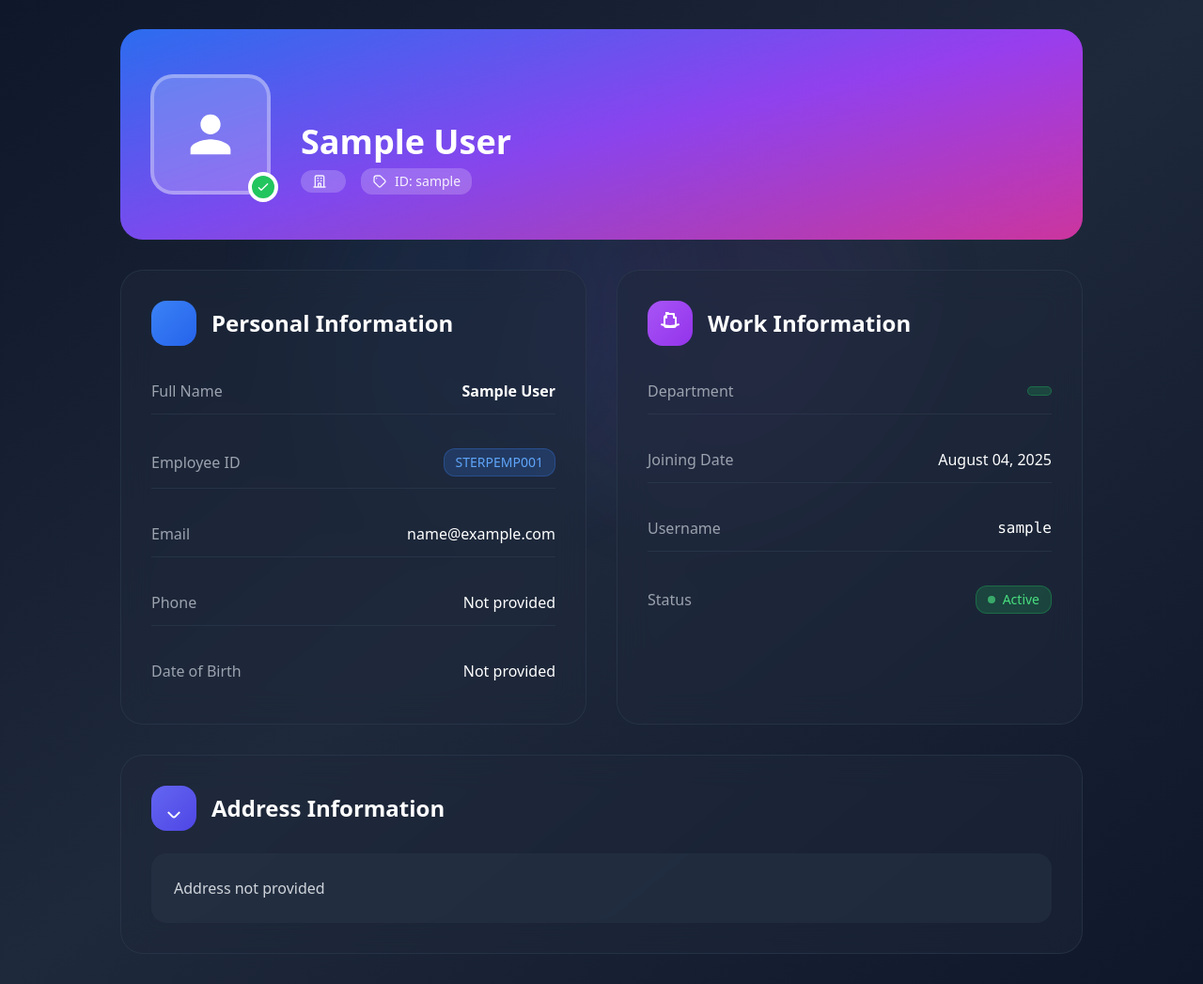
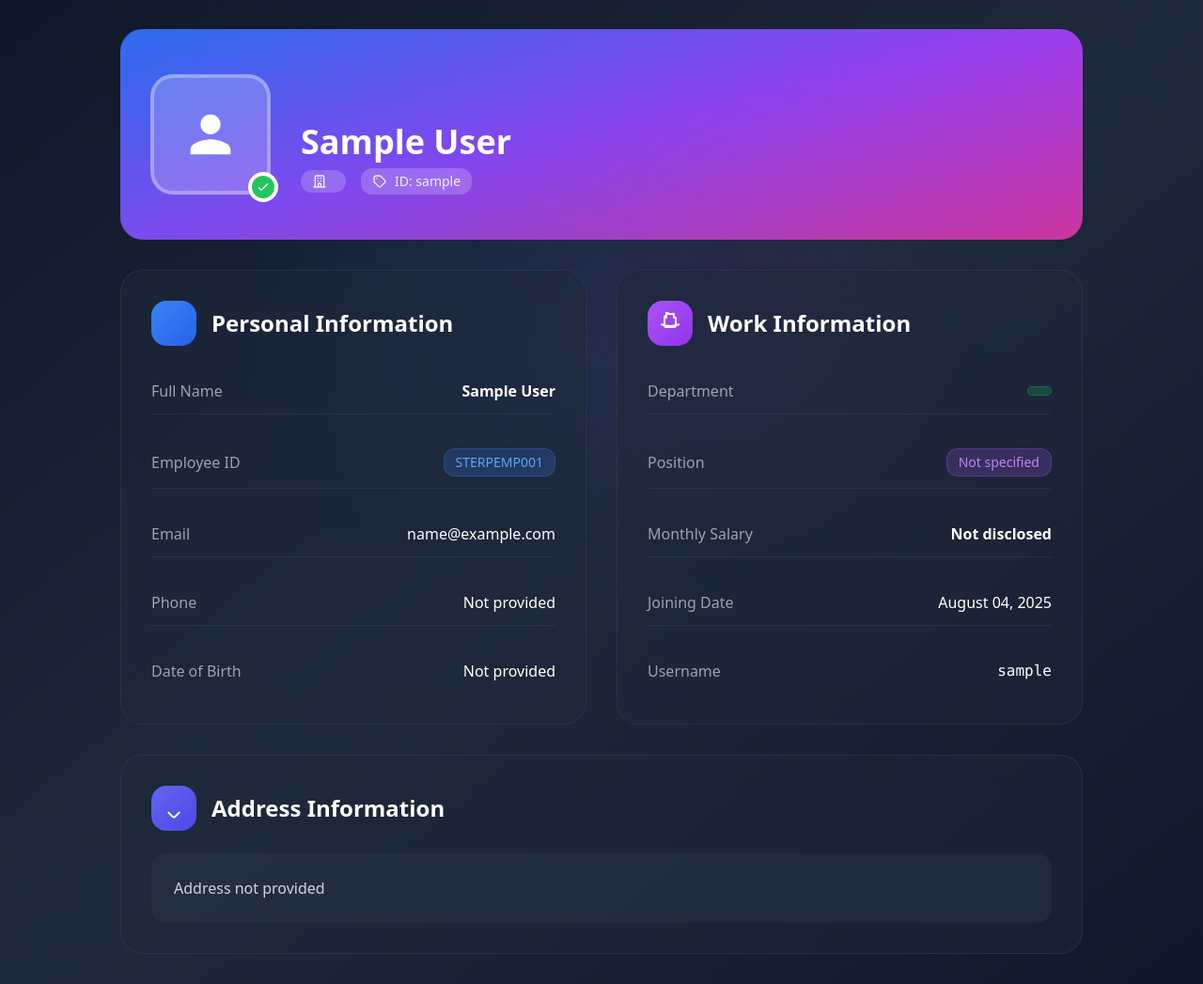
Before and after one commit to harshil-mistry/Sterp-Software-Portal, a Django app: page /profile/ in a window 1280 px wide. Shown: the part 66-1113 px from the top of the page at 94% size. Run offline with Django 5.2, Linux system fonts and the light colour scheme; the visitor is signed in with stand-in values (Sample User, id 1); some libraries are stand-ins or nearby versions.

Commit message:
Salary and designation added

```diff
--- a/users/forms.py
+++ b/users/forms.py
@@ -20,9 +20,11 @@
     class Meta:
         model = Employee
         fields = ['first_name', 'last_name', 'email',
-                 'date_of_birth', 'phone_number', 'address', 'department']
+                 'date_of_birth', 'phone_number', 'address', 'department', 'position', 'monthly_salary']
         widgets = {
-            'department': forms.Select(attrs={'class': 'mt-1 block w-full rounded-md border-gray-300 shadow-sm focus:border-blue-500 focus:ring-blue-500 sm:text-sm p-2'})
+            'department': forms.Select(attrs={'class': 'mt-1 block w-full rounded-md border-gray-300 shadow-sm focus:border-blue-500 focus:ring-blue-500 sm:text-sm p-2'}),
+            'position': forms.TextInput(attrs={'class': 'mt-1 block w-full rounded-md border-gray-300 shadow-sm focus:border-blue-500 focus:ring-blue-500 sm:text-sm p-2'}),
+            'monthly_salary': forms.NumberInput(attrs={'class': 'mt-1 block w-full rounded-md border-gray-300 shadow-sm focus:border-blue-500 focus:ring-blue-500 sm:text-sm p-2', 'step': '0.01'})
         }
 
     def generate_random_password(self):
--- a/users/models.py
+++ b/users/models.py
@@ -4,18 +4,19 @@
 class Employee(AbstractUser):
     DEPARTMENT_CHOICES = [
         ('IT', 'Information Technology'),
-        ('HR', 'Human Resources'),
         ('FIN', 'Finance'),
         ('MKT', 'Marketing'),
         ('OPS', 'Operations'),
         ('SALES', 'Sales'),
     ]
 
-    employee_id = models.CharField(max_length=20, unique=True, blank=True)
+    employee_id = models.CharField(max_length=10, unique=True, null=True, blank=True)
     date_of_birth = models.DateField(null=True, blank=True)
     phone_number = models.CharField(max_length=15, blank=True)
     address = models.TextField(blank=True)
     department = models.CharField(max_length=50, choices=DEPARTMENT_CHOICES, blank=True)
+    position = models.CharField(max_length=100, blank=True)  # Changed to text field
+    monthly_salary = models.DecimalField(max_digits=10, decimal_places=2, null=True, blank=True)
     joining_date = models.DateField(auto_now_add=True)
 
     def save(self, *args, **kwargs):
@@ -44,3 +45,17 @@
 
     def __str__(self):
         return f"{self.employee_id} - {self.get_full_name()}"
+        if last_employee and last_employee.employee_id:
+            # Extract the numeric part and increment
+            try:
+                last_number = int(last_employee.employee_id.replace('STERPEMP', ''))
+                next_number = last_number + 1
+            except ValueError:
+                next_number = 1
+        else:
+            next_number = 1
+
+        return f'STERPEMP{next_number:03d}'
+
+    def __str__(self):
+        return f"{self.employee_id} - {self.get_full_name()}"
--- a/users/templates/users/employee_profile.html
+++ b/users/templates/users/employee_profile.html
@@ -105,21 +105,31 @@
                 </div>
 
                 <div class="flex items-center justify-between py-3 border-b border-slate-700/50">
+                    <span class="text-gray-400 font-medium">Position</span>
+                    <span class="inline-flex items-center px-3 py-1 rounded-xl text-sm font-medium bg-purple-500/20 text-purple-400 border border-purple-500/30">
+                        {{ user.position|default:"Not specified" }}
+                    </span>
+                </div>
+
+                <div class="flex items-center justify-between py-3 border-b border-slate-700/50">
+                    <span class="text-gray-400 font-medium">Monthly Salary</span>
+                    <span class="text-white font-semibold">
+                        {% if user.monthly_salary %}
+                            ₹{{ user.monthly_salary|floatformat:0 }}
+                        {% else %}
+                            Not disclosed
+                        {% endif %}
+                    </span>
+                </div>
+
+                <div class="flex items-center justify-between py-3 border-b border-slate-700/50">
                     <span class="text-gray-400 font-medium">Joining Date</span>
                     <span class="text-white">{{ user.joining_date|date:"F d, Y" }}</span>
                 </div>
 
-                <div class="flex items-center justify-between py-3 border-b border-slate-700/50">
+                <div class="flex items-center justify-between py-3">
                     <span class="text-gray-400 font-medium">Username</span>
                     <span class="text-white font-mono">{{ user.username }}</span>
-                </div>
-
-                <div class="flex items-center justify-between py-3">
-                    <span class="text-gray-400 font-medium">Status</span>
-                    <span class="inline-flex items-center px-3 py-1 rounded-xl text-sm font-medium bg-green-500/20 text-green-400 border border-green-500/30">
-                        <span class="w-2 h-2 bg-green-400 rounded-full mr-2 animate-pulse"></span>
-                        Active
-                    </span>
                 </div>
             </div>
         </div>
```
Also changed, not shown: users/templates/users/create_employee.html (+40 -8 lines).
